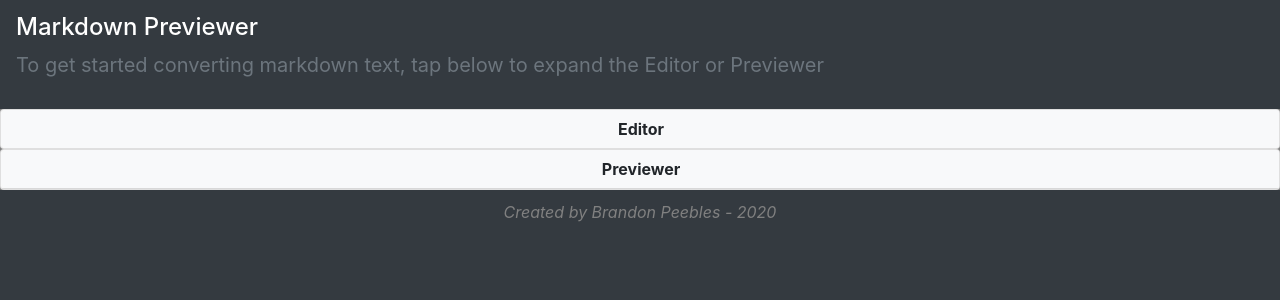
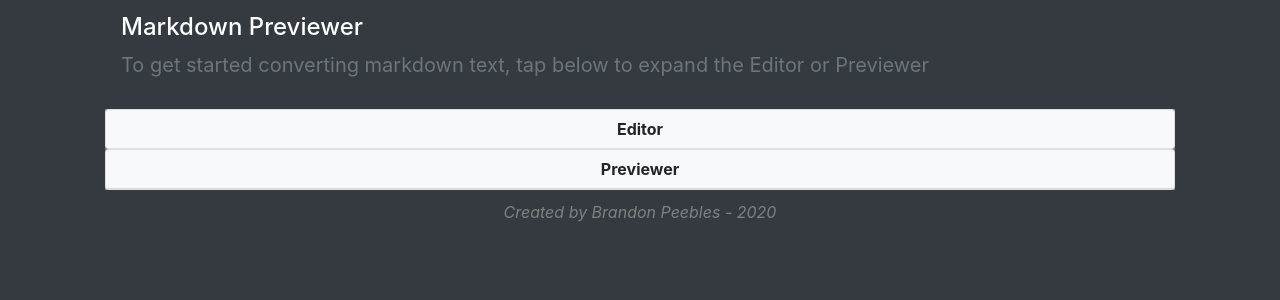
Before and after one commit to peeblesbrandon/fcc-markdown-previewer, a React (Create React App) app: page / in a window 1280 px wide. Shown: the top 300 px of the page. Built offline with nearby package versions, Linux system fonts and the light colour scheme.

Commit message:
add max width for editor

```diff
--- a/src/components/App/App.css
+++ b/src/components/App/App.css
@@ -1,10 +1,15 @@
+#app_body {
+  max-width: 1100px;
+  height: auto;
+}
+
 .accordion {
   background-color: grey;
 }
 
 .btn {
   /* text-align: left; */
-  width: 100vw;
+  width: 100%;
   padding: 5;
   margin: 0;
   border-radius: 0;
--- a/src/components/App/App.js
+++ b/src/components/App/App.js
@@ -38,7 +38,7 @@ It goes on multiple lines\n
   render() {
     console.log("This is the process.env", process.env.PUBLIC_URL)
     return (
-      <div className="container fluid m-0 p-0 vw-100">
+        <div id="app_body" className="container-fluid">
           <Navbar fixed="sticky" bg="dark" variant="dark">
             <Navbar.Brand className="text-break vw-100">
               <h4 className="d-block">Markdown Previewer</h4>
@@ -67,7 +67,7 @@ It goes on multiple lines\n
                 </Accordion.Toggle>
               </Card.Header>
               <Accordion.Collapse eventKey="0">
-              <Card.Body>
+              <Card.Body className="p-0 m-0">
                   <Previewer markdownText={this.state.input} />
               </Card.Body>
               </Accordion.Collapse>
--- a/src/components/Previewer/Previewer.css
+++ b/src/components/Previewer/Previewer.css
@@ -1,5 +1,5 @@
 div {
-    width: 100vw;
+    width: 100%;
 }
 
 img {
--- a/src/components/Previewer/Previewer.js
+++ b/src/components/Previewer/Previewer.js
@@ -15,7 +15,7 @@ class Previewer extends React.Component {
         const convertedText = marked(this.props.markdownText);
         console.log(convertedText);
         return (
-            <div className="container-fluid text-break m-0 p-0">
+            <div className="container-fluid text-break">
                 <td id="preview" dangerouslySetInnerHTML={{ __html: convertedText }}></td>
             </div>
             );
--- a/src/index.css
+++ b/src/index.css
@@ -14,6 +14,8 @@ code {
 
 #root {
   width: 100vw;
-  height: 100vh;
+  max-width: 100vw;
+  min-height: 100vh;
+  padding-bottom: 50px;
   background-color: #343a40!important;
 }
```
Lines whose indentation alone changed are shown as unchanged.
